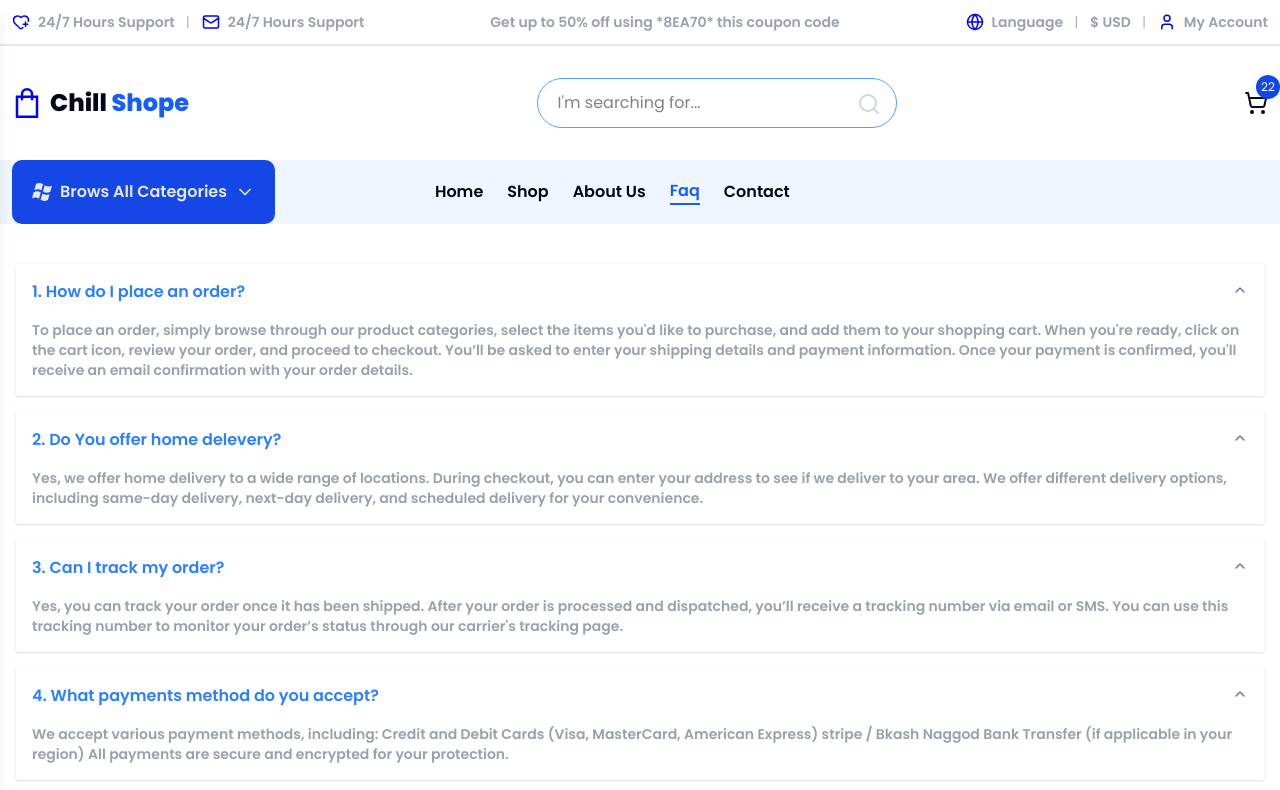
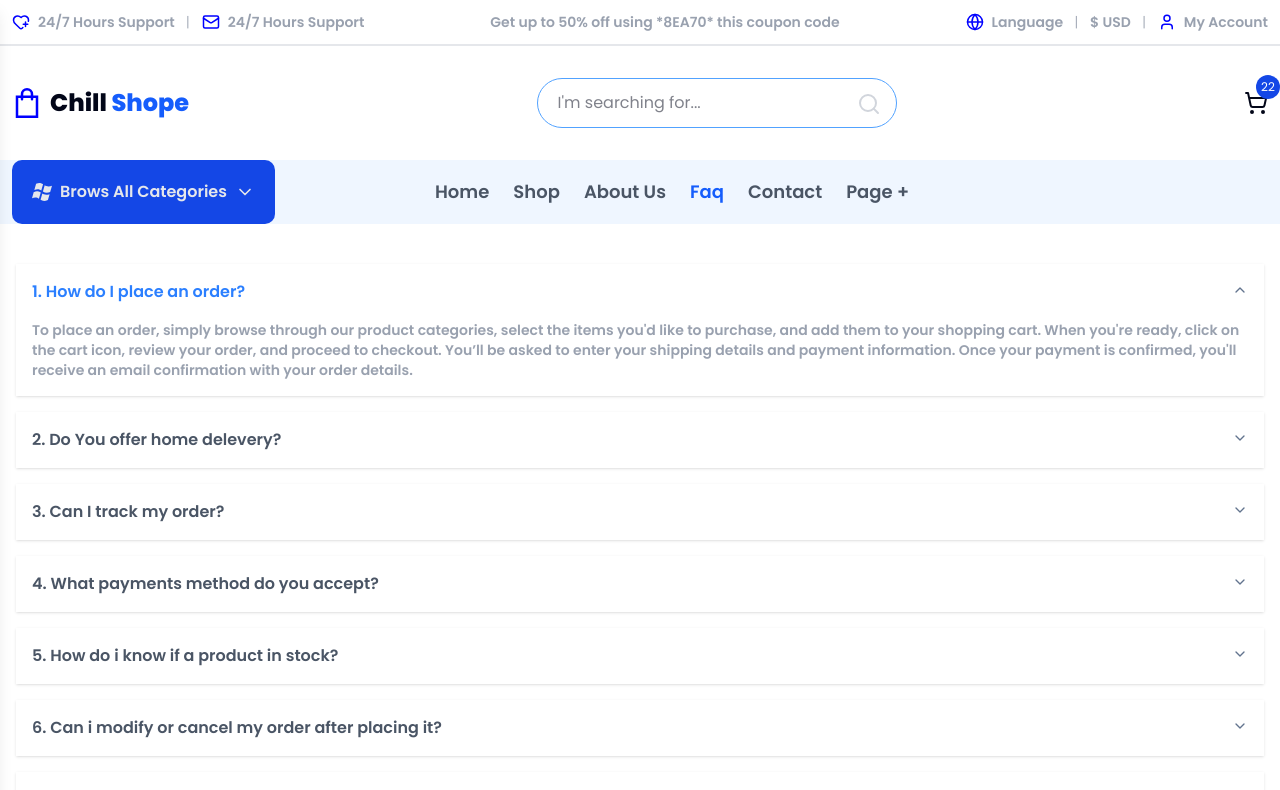
Before and after one commit to mdtarikulislam1/Chill-shopping, a Next.js app: page /user/faq in a window 1280 px wide. Shown: the top 790 px of the page. Built offline with nearby package versions, Linux system fonts and the light colour scheme.

Commit message:
update navbar

```diff
--- a/src/app/(dashboard)/user/faq/page.js
+++ b/src/app/(dashboard)/user/faq/page.js
@@ -6,7 +6,7 @@ import {
 } from "@/components/ui/accordion";
 
 export const metadata = {
-  title: "FAQ | Chil",
+  title: "FAQs | Chil",
   description:
     "Find answers to frequently asked questions about our products, shipping, returns, and more.",
 };
@@ -73,7 +73,7 @@ export default function page() {
     >
      {
       items.map(i=>(
-         <AccordionItem key={i?.id} value="item-1" className='bg-white shadow border-none px-4'>
+         <AccordionItem key={i?.id} value={`item-${i?.id}`} className='bg-white shadow border-none px-4'>
         <AccordionTrigger className="cursor-pointer no-underline hover:no-underline focus:no-underline data-[state=open]:text-blue-500 text-md font-semibold text-gray-600">
          {i?.title}
         </AccordionTrigger>
--- a/src/app/(dashboard)/user/privacyPolicy/page.js
+++ b/src/app/(dashboard)/user/privacyPolicy/page.js
@@ -2,6 +2,6 @@ import React from 'react'
 
 export default function page() {
   return (
-    <div>page</div>
+    <div>Privacy policy</div>
   )
 }
--- a/src/app/component/Navbar.js
+++ b/src/app/component/Navbar.js
@@ -7,9 +7,12 @@ import { Menu, X, ChevronDown } from "lucide-react";
 import { Search } from "lucide-react";
 import { usePathname } from "next/navigation";
 import { ImWindows } from "react-icons/im";
+import { User } from "lucide-react";
 
 export default function Navbar() {
   const [open, setOpen] = useState(false);
+  const [openPage, setOpenPage] = useState(false);
+  const [openAccount, setOpenAccount] = useState(false);
 
   const pathName = usePathname();
 
@@ -78,13 +81,13 @@ export default function Navbar() {
                 </li>
               </ul>
             </div>
-            <div className="flex items-center gap-6 font-semibold">
+            <div className="flex items-center gap-6 font-semibold text-lg text-gray-600">
               {navItems?.map((i) => (
                 <Link
-                  className={`t-s${
+                  className={`${
                     pathName === i.href
-                      ? " border-b-2 border-blue-600 text-blue-600"
-                      : "text-gray-700"
+                      ? "text-blue-600"
+                      : "hover:text-blue-600"
                   }`}
                   key={i?.id}
                   href={i?.href}
@@ -92,6 +95,27 @@ export default function Navbar() {
                   {i?.t}
                 </Link>
               ))}
+              <div className="dropdown dropdown-hover cursor-pointer">
+                <p
+                  className={`${
+                    pathName === "/user/privacyPolicy"
+                      ? "text-blue-600"
+                      : "hover:text-blue-600"
+                  }`}
+                >
+                  Page +
+                </p>
+                <ul
+                  tabIndex={0}
+                  className="dropdown-content menu bg-base-100 rounded-box z-1 p-2 shadow-sm"
+                >
+                  <li>
+                    <Link className="text-nowrap" href="/user/privacyPolicy">
+                      Privacy Policy
+                    </Link>
+                  </li>
+                </ul>
+              </div>
             </div>
           </div>
         </div>
@@ -146,20 +170,68 @@ export default function Navbar() {
             </div>
           </div>
           {/* Links */}
-          <div className="flex flex-col gap-2 m-4">
+          <div className="flex flex-col gap-2 m-4 font-semibold text-lg text-gray-700">
             {navItems?.map((i) => (
               <Link
                 href={i.href}
                 key={i.id}
-                className={`t-s${
-                  pathName === i.href
-                    ? " border-b-2 border-blue-400 text-blue-600"
-                    : "text-gray-700  border-b  border-gray-200"
+                className={`border-b-2 pb-1${
+                  pathName === i.href ? " text-blue-600" : ""
                 }`}
               >
                 {i.t}
               </Link>
             ))}
+            <div className="w-full text-gray-700 space-y-4">
+              {/* Page Dropdown */}
+              <div className="cursor-pointer">
+                <div
+                  className={`flex justify-between items-center border-b-2 pb-1 ${
+                    openPage ? "text-blue-600" : ""
+                  }`}
+                  onClick={() => setOpenPage(!openPage)}
+                >
+                  <span>Page</span>
+                  <span>{openPage ? "−" : "+"}</span>
+                </div>
+
+                {openPage && (
+                  <ul className="menu bg-base-100 rounded-box w-full mt-2 p-2 shadow-sm">
+                    <li>
+                      <a className="text-nowrap" href="/user/privacyPolicy">
+                        Privacy Policy
+                      </a>
+                    </li>
+                  </ul>
+                )}
+              </div>
+
+              {/* My Account Dropdown */}
+              <div className="cursor-pointer">
+                <div
+                  className={`flex justify-between items-center border-b-2 pb-1 ${
+                    openAccount ? "text-blue-600" : ""
+                  }`}
+                  onClick={() => setOpenAccount(!openAccount)}
+                >
+                  <div className="flex gap-2 items-center">
+                    <User size={18} color="blue" />
+                    <p>My Account</p>
+                  </div>
+                  <span>{openAccount ? "−" : "+"}</span>
+                </div>
+
+                {openAccount && (
+                  <ul className="menu bg-base-100 rounded-box w-full mt-2 p-2 shadow-sm">
+                    <li>
+                      <a className="text-nowrap" href="/user/privacyPolicy">
+                        Privacy Policy
+                      </a>
+                    </li>
+                  </ul>
+                )}
+              </div>
+            </div>
           </div>
         </div>
       </div>
```
